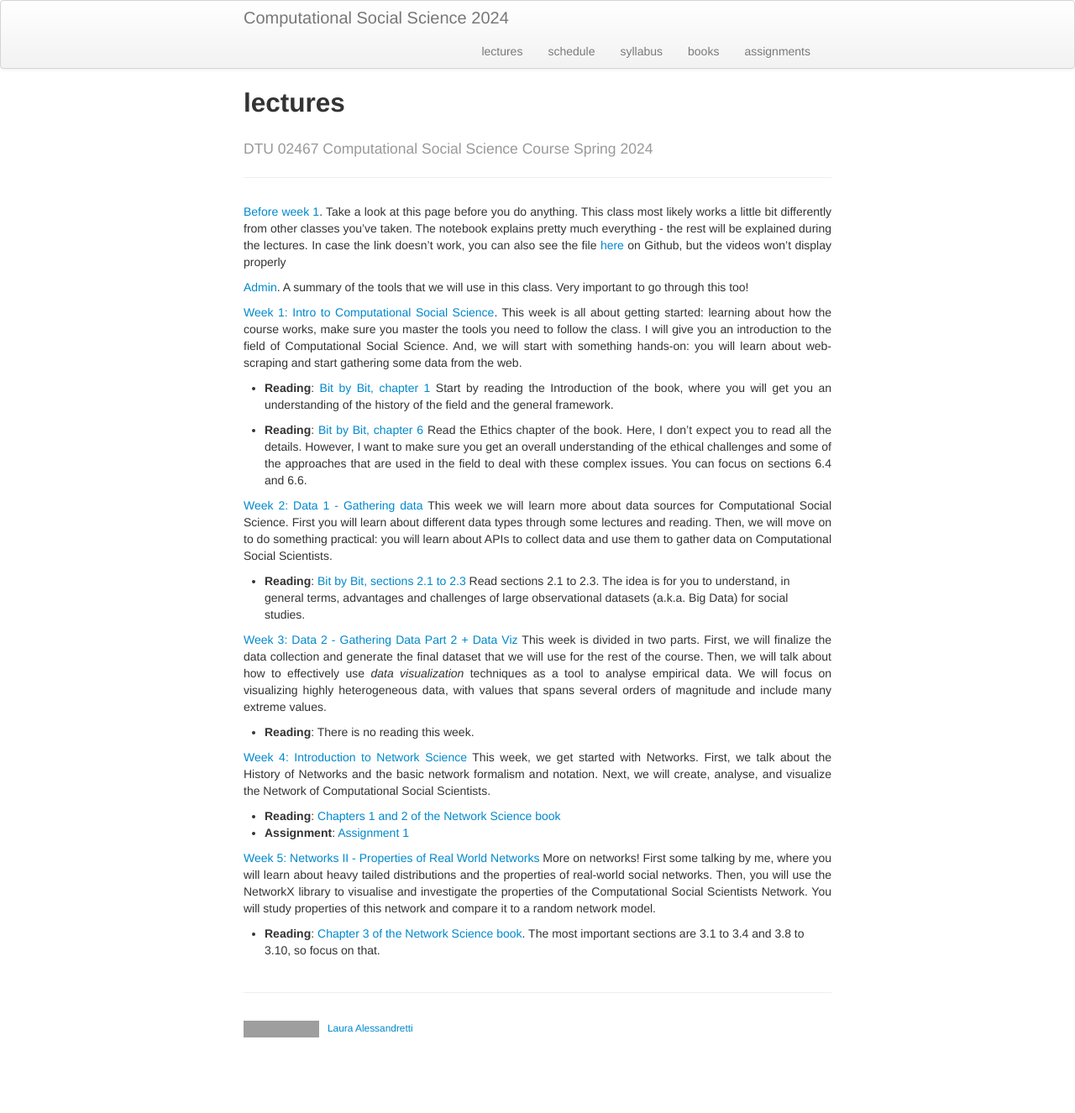
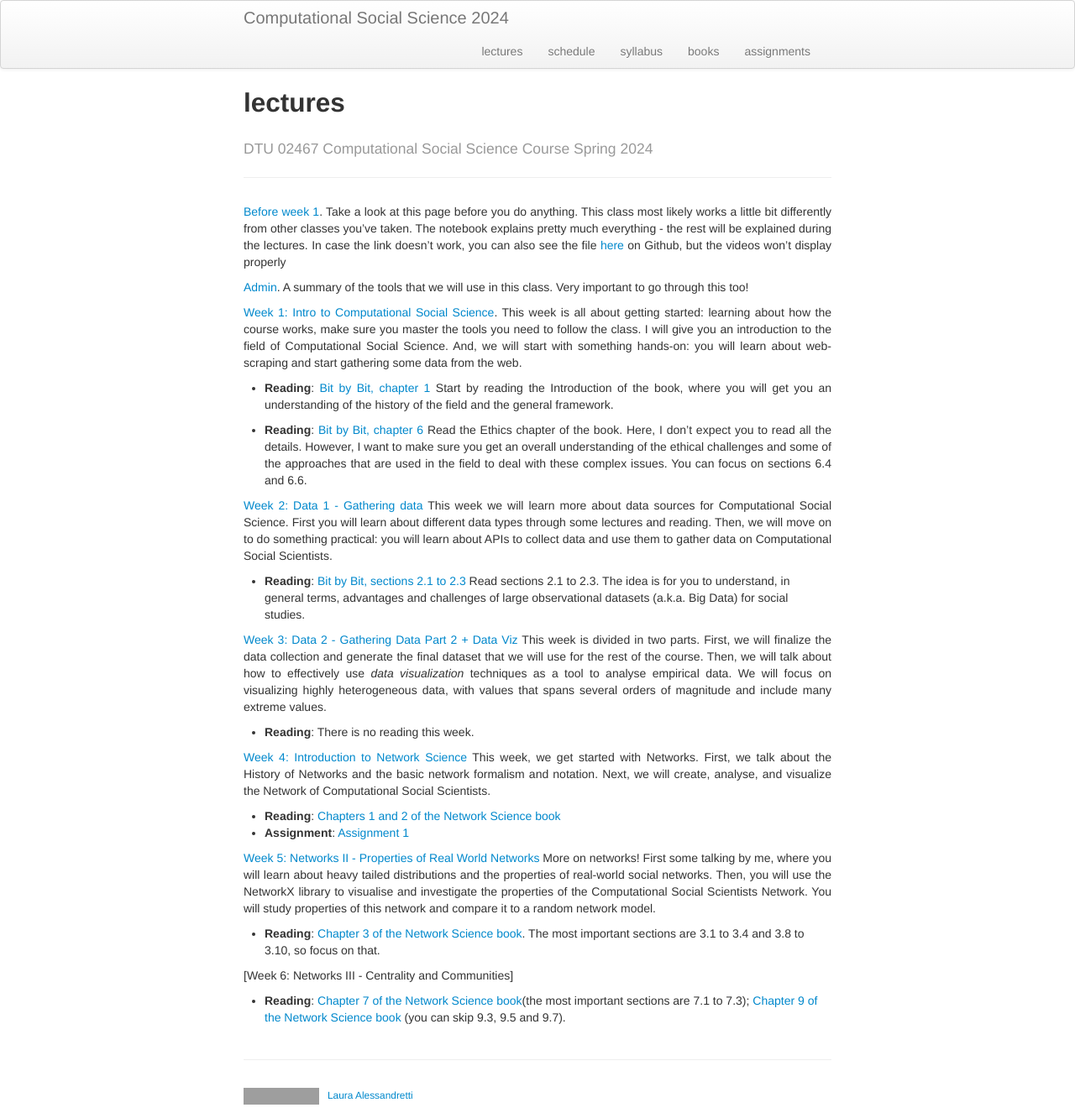
Before and after one commit to Simo067m/comsocsci2024, a Jekyll site: the page built from docs/lectures.md, in a window 1280 px wide. Shown: the whole page at 84% size. Built offline with Jekyll 4.4.1, drawn with Linux system fonts in a browser that asks for light colours; before the commit the page ends 1246 px from its top, so only the background shows below that; grey boxes are pictures that could not be loaded.

Commit message:
lectures

```diff
--- a/docs/lectures.md
+++ b/docs/lectures.md
@@ -34,3 +34,6 @@ description: A course led by Laura Alessandretti on Computational Social Science
 [Week 5: Networks II - Properties of Real World Networks](https://nbviewer.org/github/lalessan/comsocsci2024/blob/main/lectures/Week5.ipynb?flash_cache=True)  More on networks! First some talking by me, where you will learn about heavy tailed distributions and the properties of real-world social networks. Then, you will use the NetworkX library to visualise and investigate the properties of the Computational Social Scientists Network. You will study properties of this network and compare it to a random network model.
 
  * __Reading__: [Chapter 3 of the Network Science book](http://networksciencebook.com/chapter/3).  The most important sections are 3.1 to 3.4 and 3.8 to 3.10, so focus on that.
+
+ [Week 6: Networks III - Centrality and Communities]
+ * __Reading__: [Chapter 7 of the Network Science book](http://networksciencebook.com/chapter/7)(the most important sections are 7.1 to 7.3); [Chapter 9 of the Network Science book](http://networksciencebook.com/chapter/9) (you can skip 9.3, 9.5 and 9.7).
```
